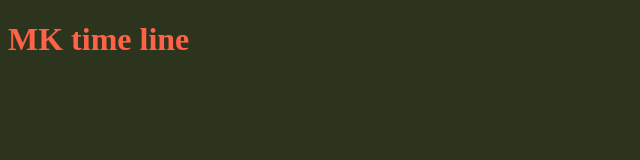
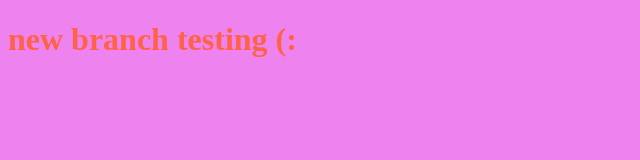
Before and after one commit to MalkawiCodes/publictest, a plain HTML site: page index.html in a window 1280 px wide. Shown: the whole page, without its empty margins (0-640 px from the left). Drawn offline with Linux system fonts and the light colour scheme.

Commit message:
edit some stuff to test ui

```diff
--- a/index.html
+++ b/index.html
@@ -7,7 +7,7 @@
     <link rel="stylesheet" href="style.css">
 </head>
 <body>
-    <h1><b>MK time line</b></h1>
+    <h1><b>new branch testing  (: </b></h1>
 
     <script src="app.js"></script>
 </body>
--- a/style.css
+++ b/style.css
@@ -2,5 +2,5 @@ h1{
     color: tomato;
 }
 body{
-    background-color: rgb(45, 52, 30);
+    background-color: violet;
 }
```
